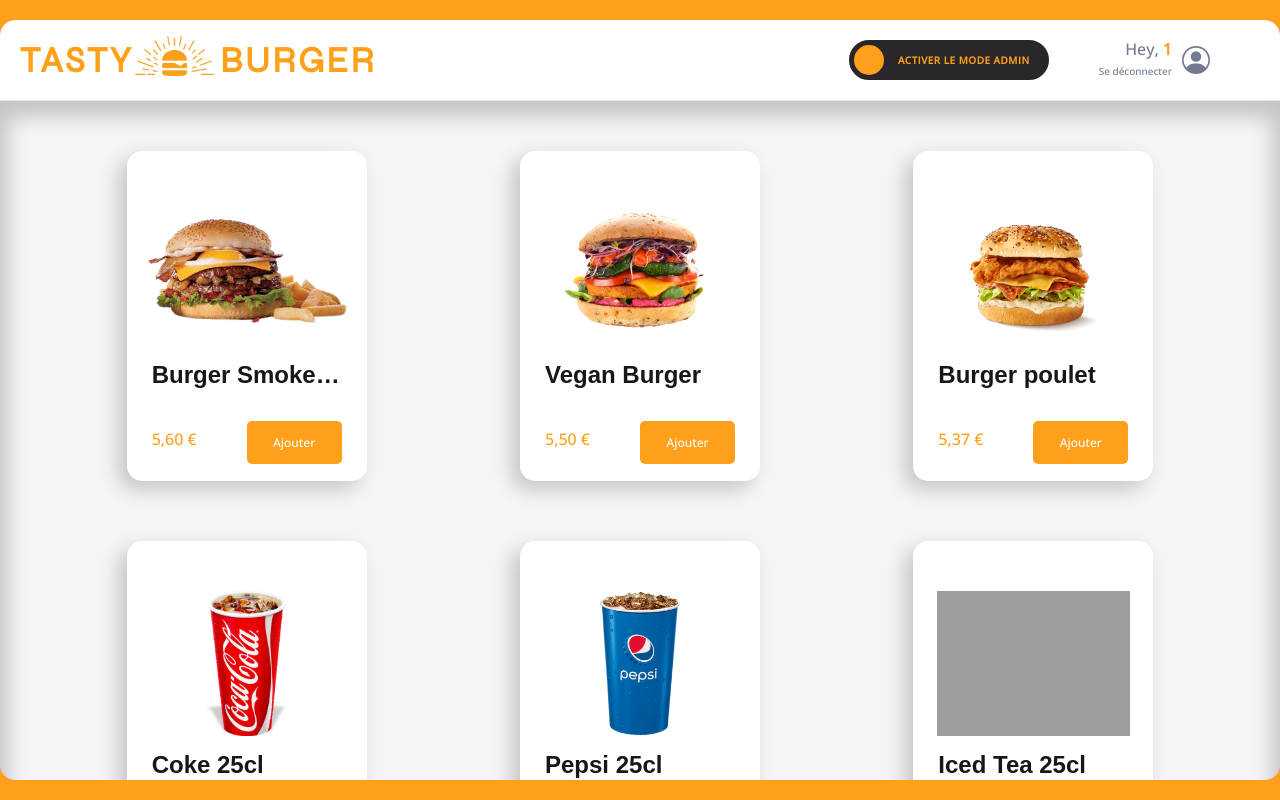
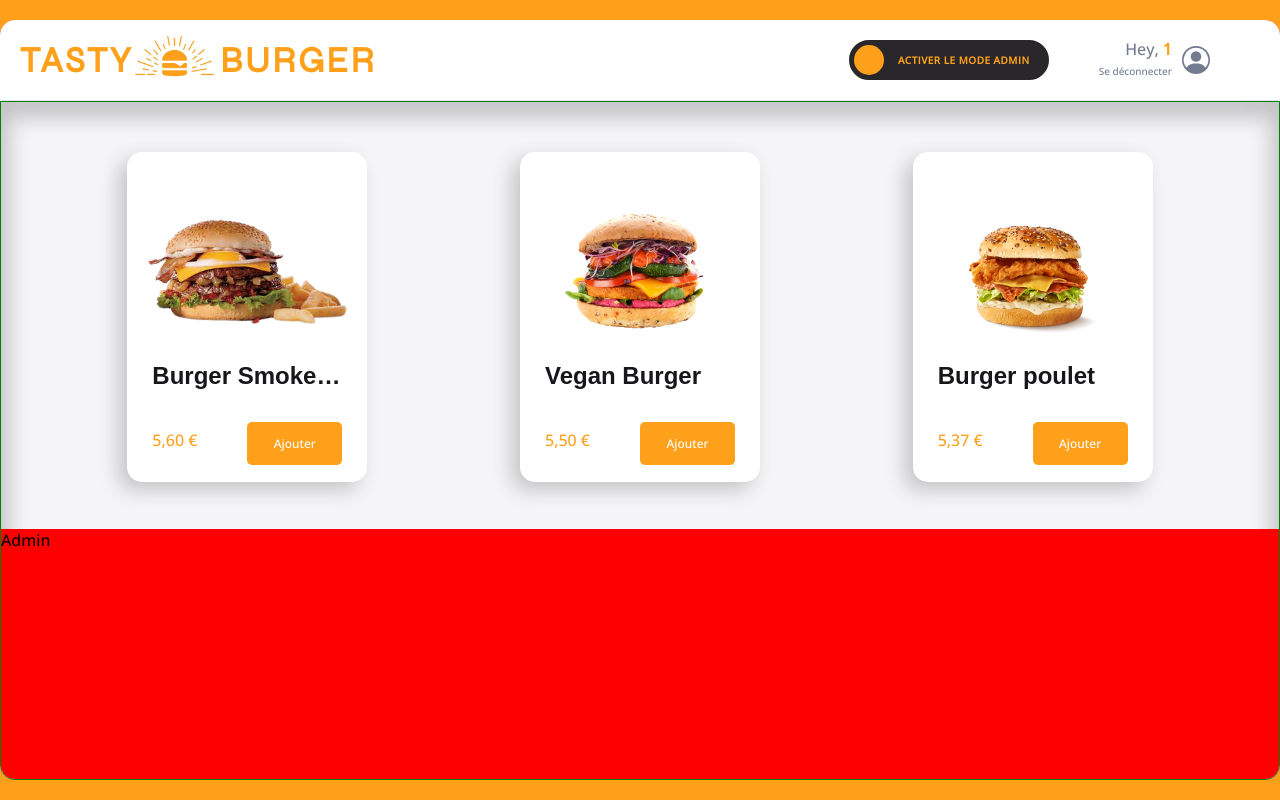
Before and after one commit to YanisMorzak/tasty-burger, a React (Vite) app: page /order/1 in a window 1280 px wide. Built offline with nearby package versions, Linux system fonts and the light colour scheme; grey boxes are pictures that could not be loaded; a web font is replaced by a local one.

Commit message:
💄 F07: MAIN > Add layout with admin

```diff
--- a/src/components/pages/order/Main/Main.jsx
+++ b/src/components/pages/order/Main/Main.jsx
@@ -8,23 +8,44 @@
   return (
     <MainStyled className="main">
       {/* <div className="basket">basket</div> */}
-      <Menu />
+     <div className='menu-admin'>
+       <Menu />
+       <div className="admin">Admin</div>
+     </div>
     </MainStyled>
   )
 }
 
 const MainStyled = styled.div`
+
     background: ${theme.colors.background_white};
-    flex: 1;
+    height: calc(95vh - 10vh);
     border-bottom-left-radius: ${theme.borderRadius.extraRound};
     border-bottom-right-radius: ${theme.borderRadius.extraRound};
     box-shadow: 0px 8px 20px 8px rgba(0, 0, 0, 0.2) inset ;
     display: grid;
     grid-template-columns: 1fr;
-    overflow-y: scroll;
+
 
     /* .basket{
       background: pink;
     } */
 
+    .menu-admin{
+      border: 1px solid green;
+      position: relative;
+      overflow-y: hidden;
+      border-bottom-left-radius: ${theme.borderRadius.extraRound};
+      border-bottom-right-radius: ${theme.borderRadius.extraRound};
+
+      .admin{
+        background: red;
+        height: 250px;
+        position: absolute;
+        bottom: 0;
+        left: 0;
+        right: 0;
+      }
+    }
+
 `;
--- a/src/components/pages/order/Main/Menu.jsx
+++ b/src/components/pages/order/Main/Menu.jsx
@@ -25,5 +25,7 @@
     grid-row-gap: 60px;
     padding: 50px 50px 150px;
     justify-items: center;
+    overflow-y: scroll;
+    max-height: 400px;
 
 `;
```
